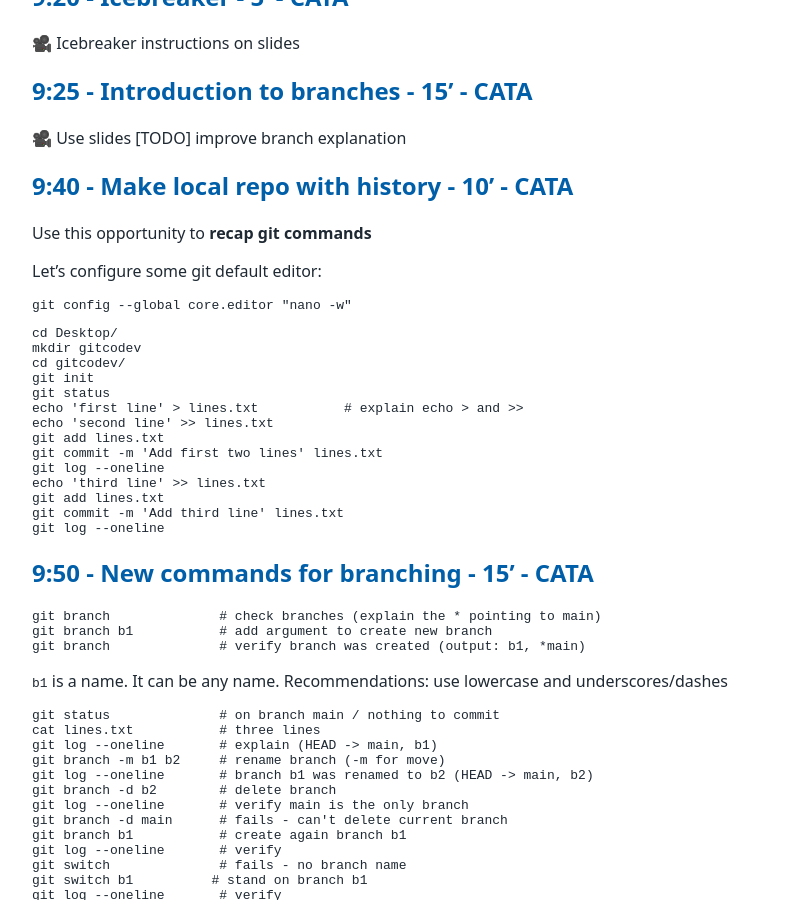
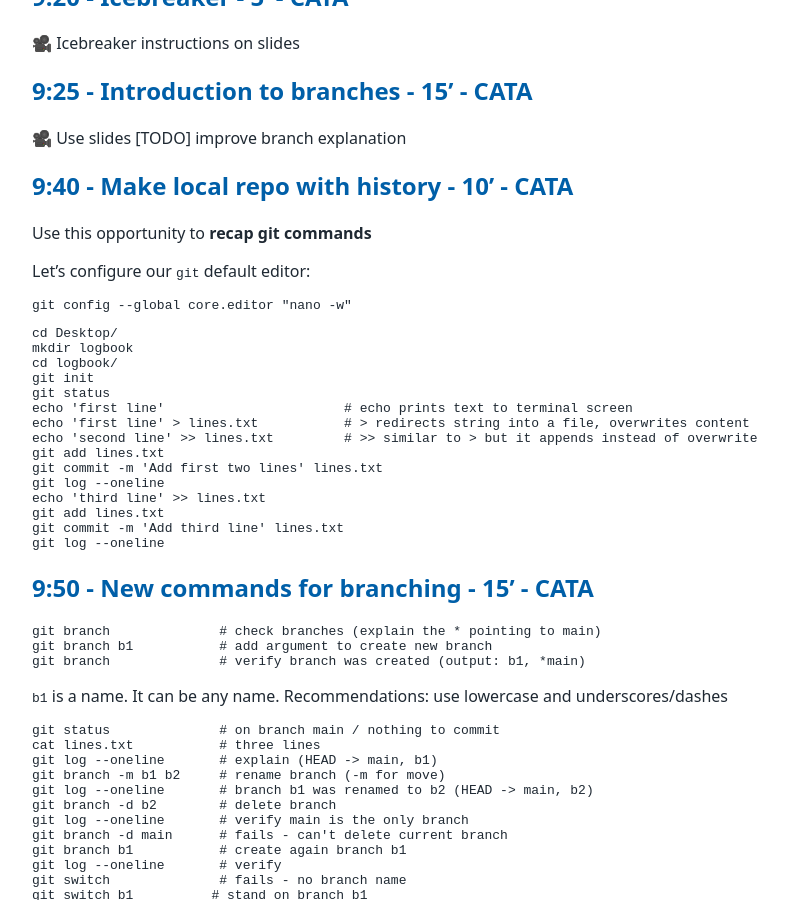
Before and after one commit to tu-delft-library/intermediate_version_control_with_git, a Jekyll site: the page built from material_for_trainers/lesson_plan.md, in a window 1280 px wide and 900 px high, scrolled down 417 px. Shown: the whole window, without its empty margins (108-896 px from the left). Built offline with Jekyll 4.4.1, drawn with Linux system fonts in a browser that asks for light colours; our own code applies the rules of GitHub Pages for plain Markdown files; some of the changed text lies outside the part shown.

Commit message:
Change name of repos

````diff
--- a/material_for_trainers/lesson_plan.md
+++ b/material_for_trainers/lesson_plan.md
@@ -20,18 +20,19 @@
 ## 9:40 - Make local repo with history - 10' - CATA
 Use this opportunity to **recap git commands**
 
-Let's configure some git default editor:
+Let's configure our `git` default editor:
 ```bash
 git config --global core.editor "nano -w"
 ```
 ```bash
 cd Desktop/
-mkdir gitcodev
-cd gitcodev/
+mkdir logbook
+cd logbook/
 git init
 git status
-echo 'first line' > lines.txt           # explain echo > and >>
-echo 'second line' >> lines.txt
+echo 'first line'                       # echo prints text to terminal screen
+echo 'first line' > lines.txt           # > redirects string into a file, overwrites content
+echo 'second line' >> lines.txt         # >> similar to > but it appends instead of overwrite
 git add lines.txt
 git commit -m 'Add first two lines' lines.txt
 git log --oneline
@@ -230,7 +231,7 @@ sixth line
 seventh line
 ```
 >
-In this example, the conflict has been resolved by mixing both sets of changes. Parts of the changes from both branches are now present in the file. If you are done you can use git add to stage the resolved changes:
+In this example, the conflict has been resolved by mixing both sets of changes. Parts of the changes from both branches are now present in the file. If you are done you can use `git add` to stage the resolved changes:
 
 ```bash
 git status
@@ -280,13 +281,13 @@ Do not solve the LAB live. Just ask questions, share experiences or highlight co
 ## 13:30 💪 Interactive Git - 15' - HALFORD
 - Go to this link https://learngitbranching.js.org/
 - Complete **Introduction episodes 1, 2, 3**
-[Optional] Continue on the more advanced exercises
+- [Optional] Continue on the more advanced exercises
 
 ## 13:45 - Create a remote repository on GitHub - 5' - HALFORD
 
 1. Go to [github.com](https://github.com) and sign in.
 2. Click the **+** icon in the top-right corner and choose **New repository**.
-3. Name it `git-one`.
+3. Name it `logbook`. YES! same as our local repository.
 4. Leave it **Public**.
 5. Leave all clone_colleague options as they are. Do **not** add a README or .gitignore.
 6. Click **Create repository**.
@@ -294,7 +295,7 @@ Do not solve the LAB live. Just ask questions, share experiences or highlight co
 GitHub will show you your new empty repository and its URL.
 Click on the `SSH` tab. It will look like:
 ```
-git@github.com:YOUR-USERNAME/git-one.git
+git@github.com:YOUR-USERNAME/logbook.git
 ```
 Copy this URL
 
@@ -303,8 +304,8 @@ Copy this URL
 Clone the repository locally:
 ```bash
 cd ~/Desktop
-git clone git@github.com:YOUR-USERNAME/git-one.git
-cd git-one
+git clone git@github.com:YOUR-USERNAME/logbook.git
+cd logbook
 ```
 
 ```bash
@@ -322,9 +323,9 @@ Explain remote operations:
 - **Pushing**: uploading your local commits to the remote repository.
 - **Pulling**: `git pull` is `git fetch` + `git merge` in one step.
 
-Copy the local `gitcodev` history into this repo and push:
+Copy the local `logbook` history into this repo and push:
 ```bash
-cp ~/Desktop/gitcodev/lines.txt .
+cp ~/Desktop/logbook/lines.txt .
 git add lines.txt
 git commit -m 'Add lines.txt from local work'
 git push origin main        # push to remote
````
